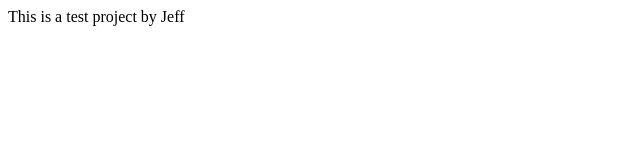
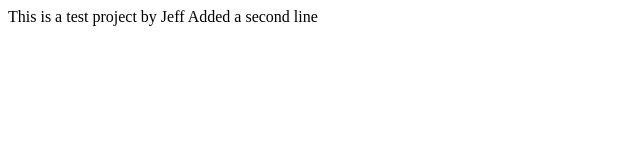
Before and after one commit to jeffreychea/test, a plain HTML site: page index.html in a window 1280 px wide. Shown: the whole page, without its empty margins (0-640 px from the left). Drawn offline with Linux system fonts and the light colour scheme.

Commit message:
close #2
Closing Issue #2

```diff
--- a/index.html
+++ b/index.html
@@ -3,5 +3,7 @@
 </head>
 <body>
 This is a test project by Jeff
+
+Added a second line
 </body>
 </html>
```
